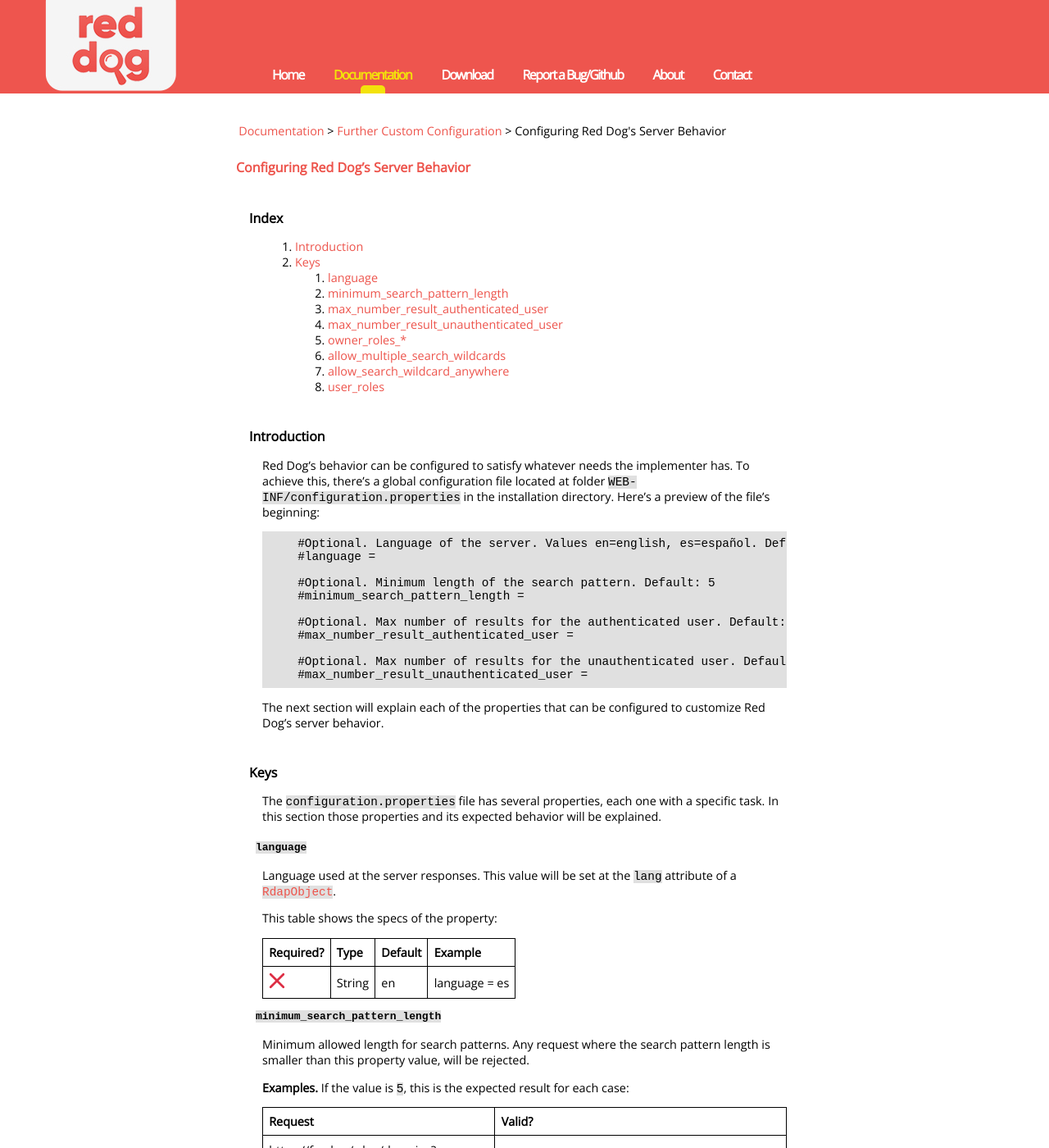
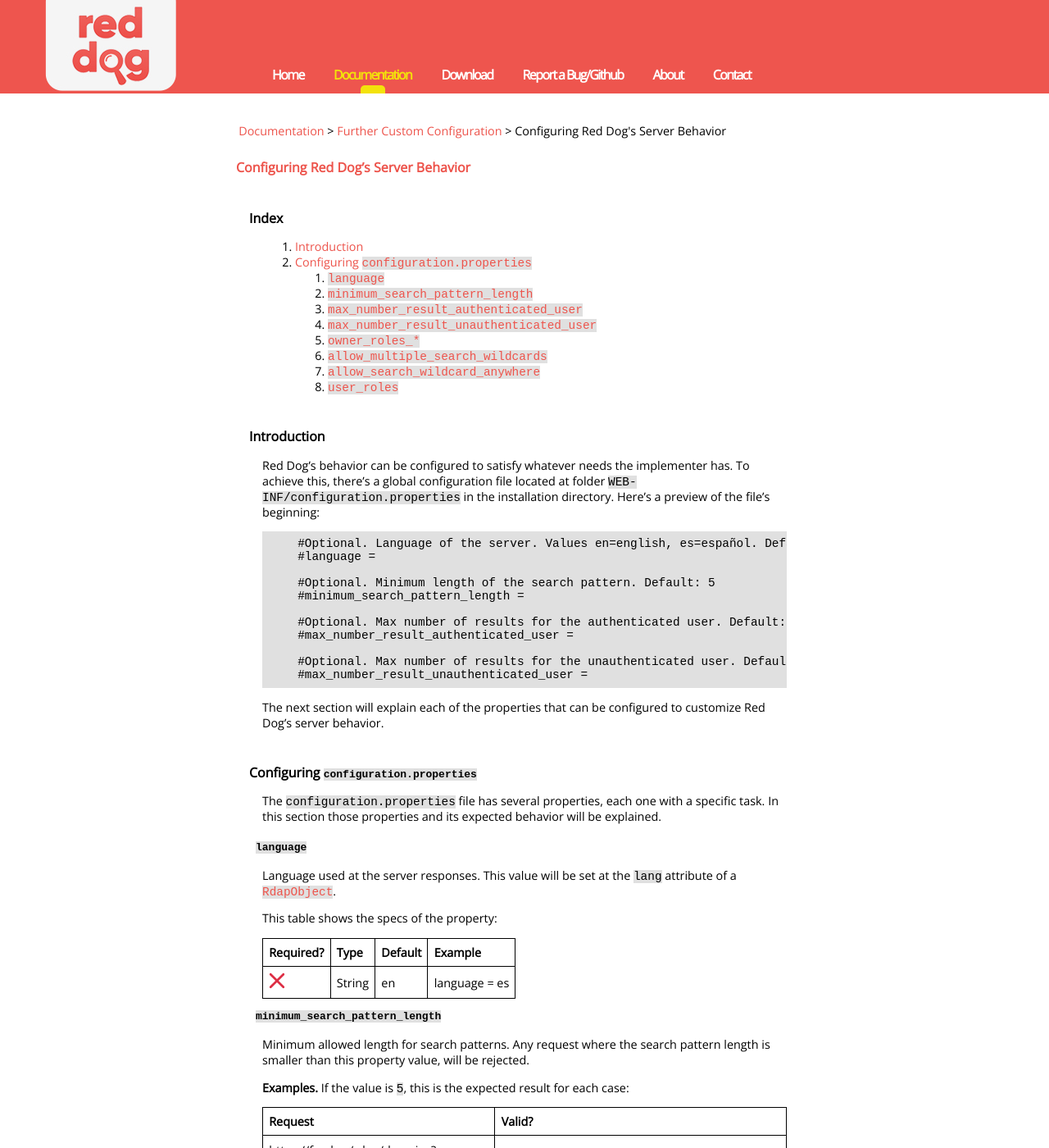
Before and after one commit to NICMx/rdap-server, a Jekyll site: the page built from behavior-configuration.md, in a window 1280 px wide and 1400 px high. Shown: the whole window at 82% size. Built offline with Jekyll 4.4.1, drawn with Linux system fonts in a browser that asks for light colours; nearby versions of some CDN libraries.

Commit message:
Instead of using the word 'Keys' as title, use 'Configuring xxx.properties', and update index format to reference properties

```diff
--- a/behavior-configuration.md
+++ b/behavior-configuration.md
@@ -9,15 +9,15 @@
 ## Index
 
 1. [Introduction](#introduction)
-1. [Keys](#keys)
-   1. [language](#language)
-   1. [minimum_search_pattern_length](#minimum_search_pattern_length)
-   1. [max_number_result_authenticated_user](#max_number_result_authenticated_user)
-   1. [max_number_result_unauthenticated_user](#max_number_result_unauthenticated_user)
-   1. [owner_roles_*](#owner_roles_)
-   1. [allow_multiple_search_wildcards](#allow_multiple_search_wildcards)
-   1. [allow_search_wildcard_anywhere](#allow_search_wildcard_anywhere)
-   1. [user_roles](#user_roles)
+1. [Configuring `configuration.properties`](#configuring-configurationproperties)
+   1. [`language`](#language)
+   1. [`minimum_search_pattern_length`](#minimum_search_pattern_length)
+   1. [`max_number_result_authenticated_user`](#max_number_result_authenticated_user)
+   1. [`max_number_result_unauthenticated_user`](#max_number_result_unauthenticated_user)
+   1. [`owner_roles_*`](#owner_roles_)
+   1. [`allow_multiple_search_wildcards`](#allow_multiple_search_wildcards)
+   1. [`allow_search_wildcard_anywhere`](#allow_search_wildcard_anywhere)
+   1. [`user_roles`](#user_roles)
 
 
 ## Introduction
@@ -40,7 +40,7 @@
 
 The next section will explain each of the properties that can be configured to customize Red Dog's server behavior.
 
-## Keys
+## Configuring `configuration.properties`
 
 The `configuration.properties` file has several properties, each one with a specific task. In this section those properties and its expected behavior will be explained.
 
```
Also changed, not shown: data-access-configuration.md (+8 -8 lines).
